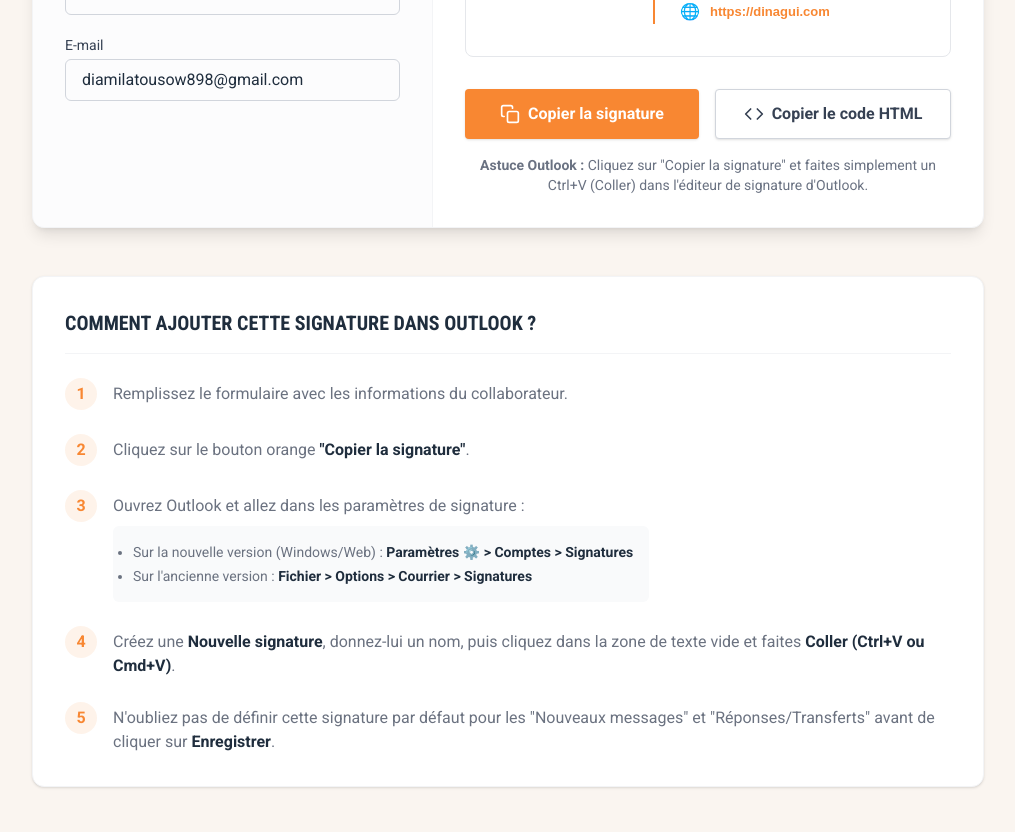
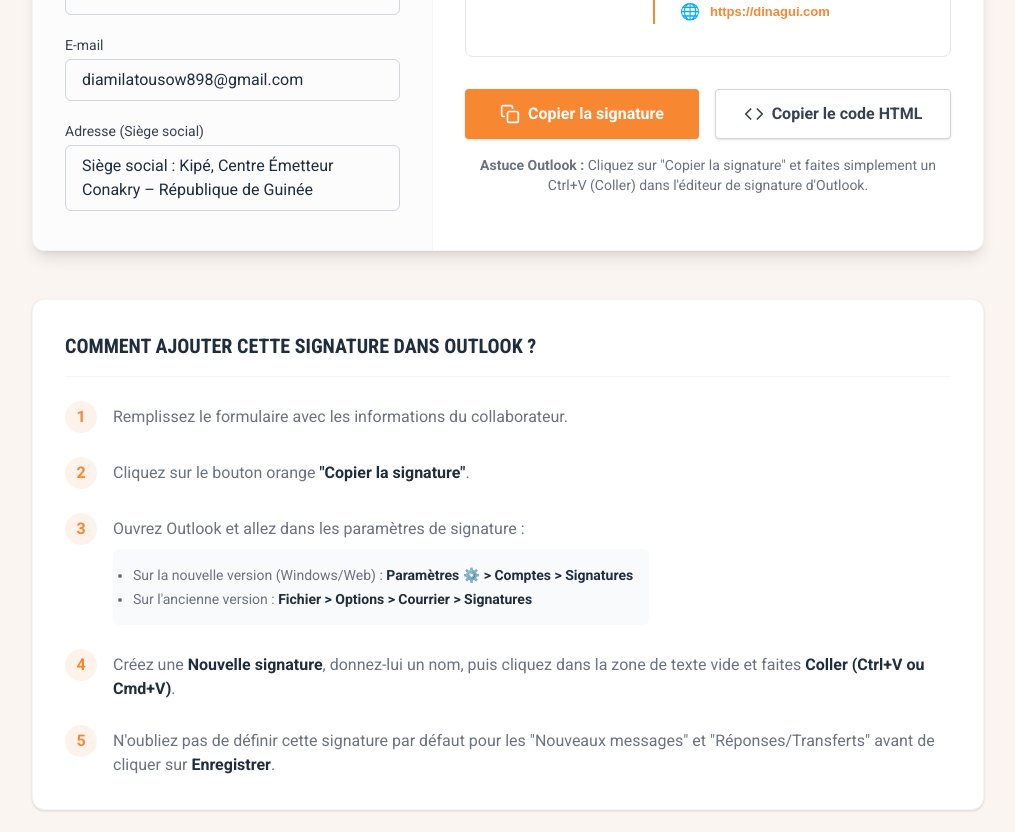
Before and after one commit to Ulrich62/dinagui-site, a Next.js app: page /generateur-signature in a window 1280 px wide. Shown: the part 940-1772 px from the top of the page, without its empty margins (132-1147 px from the left). Built offline with nearby package versions, Linux system fonts and the light colour scheme.

Commit message:
Make address field editable in signature generator

```diff
--- a/src/app/(site)/generateur-signature/page.tsx
+++ b/src/app/(site)/generateur-signature/page.tsx
@@ -9,6 +9,7 @@ export default function SignatureGenerator() {
   const [role, setRole] = useState("Directrice Administrative/RH");
   const [phone, setPhone] = useState("+224 628 19 03 15");
   const [email, setEmail] = useState("diamilatousow898@gmail.com");
+  const [address, setAddress] = useState("Siège social : Kipé, Centre Émetteur\nConakry – République de Guinée");
 
   const [copiedRich, setCopiedRich] = useState(false);
   const [copiedHtml, setCopiedHtml] = useState(false);
@@ -66,8 +67,7 @@ export default function SignatureGenerator() {
               <tr>
                 <td valign="top" style="padding-right: 10px; font-size: 16px;">📍</td>
                 <td valign="middle" style="font-size: 13px; color: #6b7280; font-family: Arial, Helvetica, sans-serif; line-height: 1.4;">
-                  Siège social : Kipé, Centre Émetteur<br>
-                  Conakry – République de Guinée
+                  ${address.replace(/\n/g, '<br>')}
                 </td>
               </tr>
             </table>
@@ -196,6 +196,18 @@ export default function SignatureGenerator() {
                       className="w-full px-4 py-2 border border-gray-300 rounded-md focus:ring-2 focus:ring-[#F88732] focus:border-[#F88732] outline-none transition-all font-[Roboto] text-[#1f2d3d]"
                     />
                   </div>
+
+                  <div>
+                    <label className="block text-sm font-medium text-gray-700 mb-1 font-[Roboto]">
+                      Adresse (Siège social)
+                    </label>
+                    <textarea
+                      value={address}
+                      onChange={(e) => setAddress(e.target.value)}
+                      rows={2}
+                      className="w-full px-4 py-2 border border-gray-300 rounded-md focus:ring-2 focus:ring-[#F88732] focus:border-[#F88732] outline-none transition-all font-[Roboto] text-[#1f2d3d] resize-none"
+                    />
+                  </div>
                 </div>
               </div>
 
```
